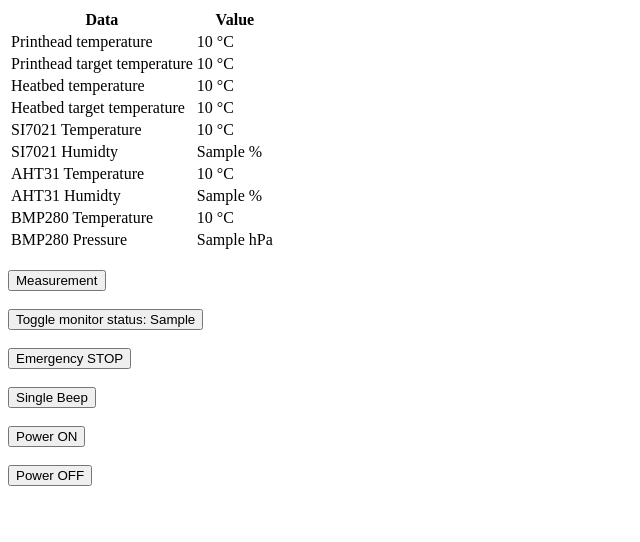
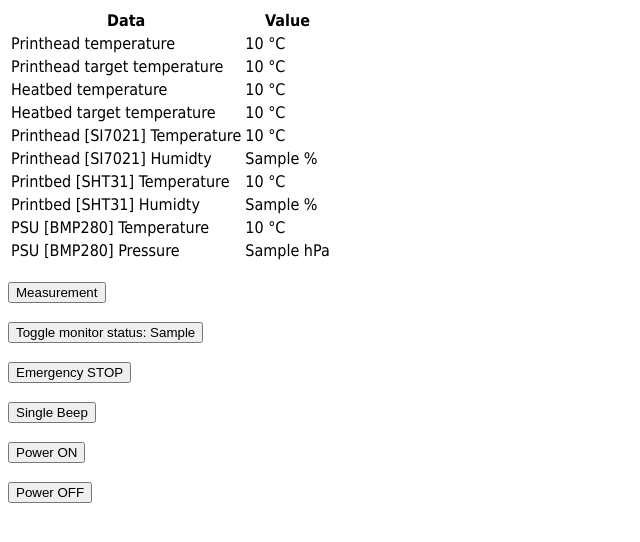
Before and after one commit to mijanik/Rasprinter, a Flask app: template templates/panel.html in a window 1280 px wide. Shown: the top 542 px of the page, without its empty margins (0-640 px from the left). Run offline with Flask 2, Linux system fonts and the light colour scheme; the template is opened without the code that fills it: most values are stand-ins (such as "Sample title", 1, 10 or a date in 2020).

Commit message:
fixed charts and sensor name (SHT31)

```diff
--- a/monitor.py
+++ b/monitor.py
@@ -15,8 +15,8 @@ def CheckTemperaturesAbnormal():
     elif MySensors.SI7021Temp > 50:
         return SensorErrorCode['SI7021Temp'].value
 
-    elif MySensors.AHT31Temp > 50:
-        return SensorErrorCode['AHT31Temp'].value
+    elif MySensors.SHT31Temp > 50:
+        return SensorErrorCode['SHT31Temp'].value
 
     elif MySensors.BMP280Temp > 50:
         return SensorErrorCode['BMP280Temp'].value
--- a/raspfunc.py
+++ b/raspfunc.py
@@ -244,7 +244,7 @@ def get_temp_hum_SI7021():
 
     return round(temperature, 2), round(humidity, 2)
 
-def get_temp_hum_AHT31():
+def get_temp_hum_SHT31():
     # Returns tuple of float value of Temperature and Humidity
     # SHT31 address = 0x44
     # CRC checksum not used
--- a/templates/chart.html
+++ b/templates/chart.html
@@ -5,7 +5,7 @@
 
 	// define the chart data
 	var chartData = {
-		labels : [{% for item in labels %}
+		labels : [{% for item in var.labels %}
 			"{{item}}",
 			{% endfor %}],
 
@@ -22,7 +22,7 @@
 			pointHoverBorderWidth: 2,
 			pointRadius: 2,
 			pointHitRadius: 10,
-			data : [{% for item in PrintheadCurrentTempData %}
+			data : [{% for item in var.PrintheadCurrentTempData %}
 				{{item}},
 				{% endfor %}],
 
@@ -40,7 +40,7 @@
 			pointHoverBorderWidth: 2,
 			pointRadius: 2,
 			pointHitRadius: 10,
-			data : [{% for item in PrintbedCurrentTempData %}
+			data : [{% for item in var.PrintbedCurrentTempData %}
 				{{item}},
 				{% endfor %}],
 
@@ -58,7 +58,7 @@
 			pointHoverBorderWidth: 2,
 			pointRadius: 2,
 			pointHitRadius: 10,
-			data : [{% for item in PrintheadTargetTempData %}
+			data : [{% for item in var.PrintheadTargetTempData %}
 				{{item}},
 				{% endfor %}],
 
@@ -76,7 +76,7 @@
 			pointHoverBorderWidth: 2,
 			pointRadius: 2,
 			pointHitRadius: 10,
-			data : [{% for item in PrintbedTargetTempData %}
+			data : [{% for item in var.PrintbedTargetTempData %}
 				{{item}},
 				{% endfor %}],
 
@@ -106,12 +106,12 @@
 
 	// define the chart data
 	var chartData = {
-		labels : [{% for item in labels %}
+		labels : [{% for item in var.labels %}
 			"{{item}}",
 			{% endfor %}],
 
 		datasets : [{
-			label: 'SI7021 Temperature',
+			label: 'Printhead [SI7021] Temperature',
 			fill: false,
 			lineTension: 0.1,
 			backgroundColor: "rgba(0,153,51,0.4)",
@@ -123,13 +123,13 @@
 			pointHoverBorderWidth: 2,
 			pointRadius: 2,
 			pointHitRadius: 10,
-			data : [{% for item in SI7021TempData %}
+			data : [{% for item in var.SI7021TempData %}
 				{{item}},
 				{% endfor %}],
 
 		},
 		{
-			label: 'SHT31 Temperature',
+			label: 'Printbed [SHT31] Temperature',
 			fill: false,
 			lineTension: 0.1,
 			backgroundColor: "rgba(255,153,0,0.4)",
@@ -141,13 +141,13 @@
 			pointHoverBorderWidth: 2,
 			pointRadius: 2,
 			pointHitRadius: 10,
-			data : [{% for item in AHT31TempData %}
+			data : [{% for item in var.SHT31TempData %}
 				{{item}},
 				{% endfor %}],
 
 		},
 		{
-			label: 'BMP280 Temperature',
+			label: 'PSU [BMP280] Temperature',
 			fill: false,
 			lineTension: 0.1,
 			backgroundColor: "rgba(0,102,255,0.4)",
@@ -159,7 +159,7 @@
 			pointHoverBorderWidth: 2,
 			pointRadius: 2,
 			pointHitRadius: 10,
-			data : [{% for item in BMP280TempData %}
+			data : [{% for item in var.BMP280TempData %}
 				{{item}},
 				{% endfor %}],
 
--- a/templates/index.html
+++ b/templates/index.html
@@ -66,6 +66,7 @@
 
 			table, th, td {
 				border: 1px solid;
+				padding: 5px;
 				}
 
 
@@ -109,7 +110,7 @@
 		{% include "chart.html" %}
 
 		<div class="footer">
-			<p style="font-family: Courier New"> <a href="https://github.com/mijanik/Rasprinter">RASPRINTER by Miłosz Janik</a></p>
+			<p style="font-family: Tahoma"> <a href="https://github.com/mijanik/Rasprinter">RASPRINTER by Miłosz Janik</a></p>
 		</div>
 	</body>
 </html>
--- a/templates/panel.html
+++ b/templates/panel.html
@@ -1,4 +1,4 @@
-<div id="center_panel" class="center_panel">
+<div id="center_panel" class="center_panel" style="font-family: Tahoma">
 
 	<table>
 		<tr>
@@ -22,27 +22,27 @@
 			<td>{{ var.target_bed_temp }} °C</td>
 		</tr>
 		<tr>
-			<td>SI7021 Temperature</td>
+			<td>Printhead [SI7021] Temperature</td>
 			<td>{{ var.si7021_temp }} °C</td>
 		</tr>
 		<tr>
-			<td>SI7021 Humidty</td>
+			<td>Printhead [SI7021] Humidty</td>
 			<td>{{ var.si7021_hum }} %</td>
 		</tr>
 		<tr>
-			<td>AHT31 Temperature</td>
-			<td>{{ var.AHT31_temp }} °C</td>
+			<td>Printbed [SHT31] Temperature</td>
+			<td>{{ var.SHT31_temp }} °C</td>
 		</tr>
 		<tr>
-			<td>AHT31 Humidty</td>
-			<td>{{ var.AHT31_hum }} %</td>
+			<td>Printbed [SHT31] Humidty</td>
+			<td>{{ var.SHT31_hum }} %</td>
 		</tr>
 		<tr>
-			<td>BMP280 Temperature</td>
+			<td>PSU [BMP280] Temperature</td>
 			<td>{{ var.BMP280_temp }} °C</td>
 		</tr>
 		<tr>
-			<td>BMP280 Pressure</td>
+			<td>PSU [BMP280] Pressure</td>
 			<td>{{ var.BMP280_press }} hPa</td>
 		</tr>
 	</table>
```
Also changed, not shown: sensor_database.py (+20 -14 lines).
